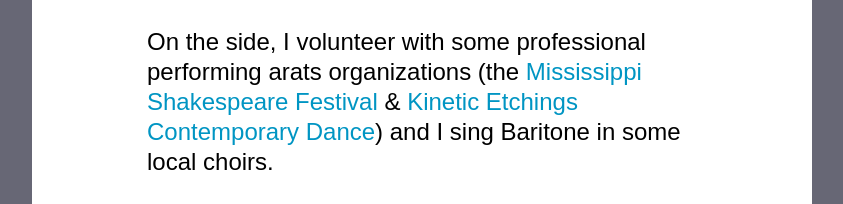
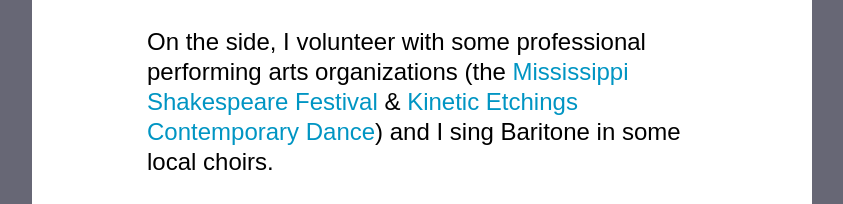
Before and after one commit to cmillr/cmillr.github.io, a plain HTML site: page index.html in a window 1280 px wide. Shown: the part 392-596 px from the top of the page, without its empty margins (218-1061 px from the left). Drawn offline with Linux system fonts and the light colour scheme; a web font is replaced by a local one.

Commit message:
fix a typo!

```diff
--- a/index.html
+++ b/index.html
@@ -28,7 +28,7 @@ h3 a { font-weight: bold; color: #c13832; }
 <h1>Hi, I'm Chad Miller.</h1>
 <h2>I live and work in <strong>Central&nbsp;Mississippi</strong>.</h2>
 <h3>I'm a software development manager who works with a strong team at an excellent regional company.</h3>
-<p>On the side, I volunteer with some professional performing arats organizations (the <a href="http://msshakes.org">Mississippi Shakespeare Festival</a> &amp; <a href="http://www.kineticetchings.org">Kinetic Etchings Contemporary Dance</a>) and I sing Baritone in some local&nbsp;choirs.</p>
+<p>On the side, I volunteer with some professional performing arts organizations (the <a href="http://msshakes.org">Mississippi Shakespeare Festival</a> &amp; <a href="http://www.kineticetchings.org">Kinetic Etchings Contemporary Dance</a>) and I sing Baritone in some local&nbsp;choirs.</p>
 <p>&nbsp;</p>
 <p>Whatever brought you to this sadly useless website, I do hope your day is a fantastic one!</p>
 </article>
```
